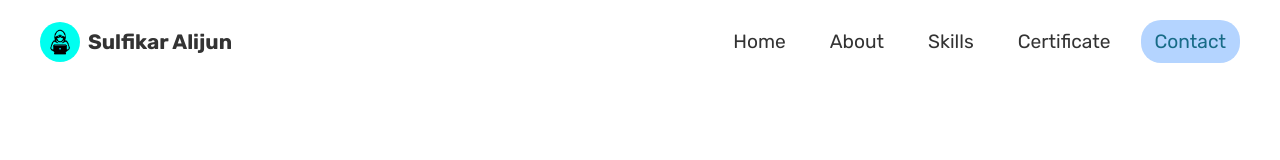
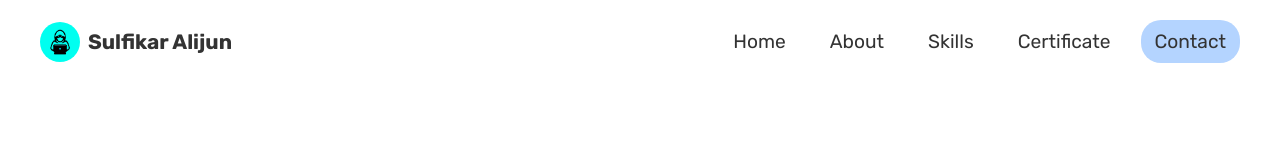
Before and after one commit to sulfikaralijun/Vue-Portfolio, a Vue app: page / in a window 1280 px wide. Shown: the top 160 px of the page. Built offline with nearby package versions, Linux system fonts and the light colour scheme.

Commit message:
change color

```diff
--- a/src/components/NavBar.vue
+++ b/src/components/NavBar.vue
@@ -76,6 +76,5 @@ nav a {
 nav a.active,
 nav a:hover {
   background-color: var(--tersiary-color);
-  color: var(--primary-color);
 }
 </style>
```
